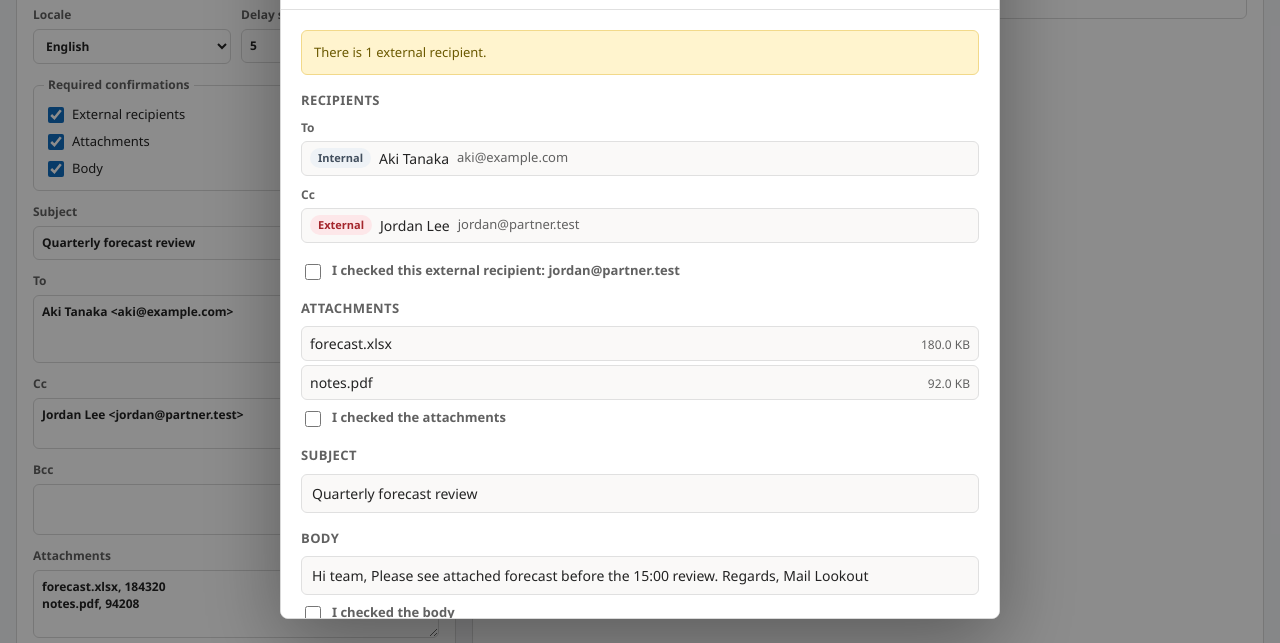
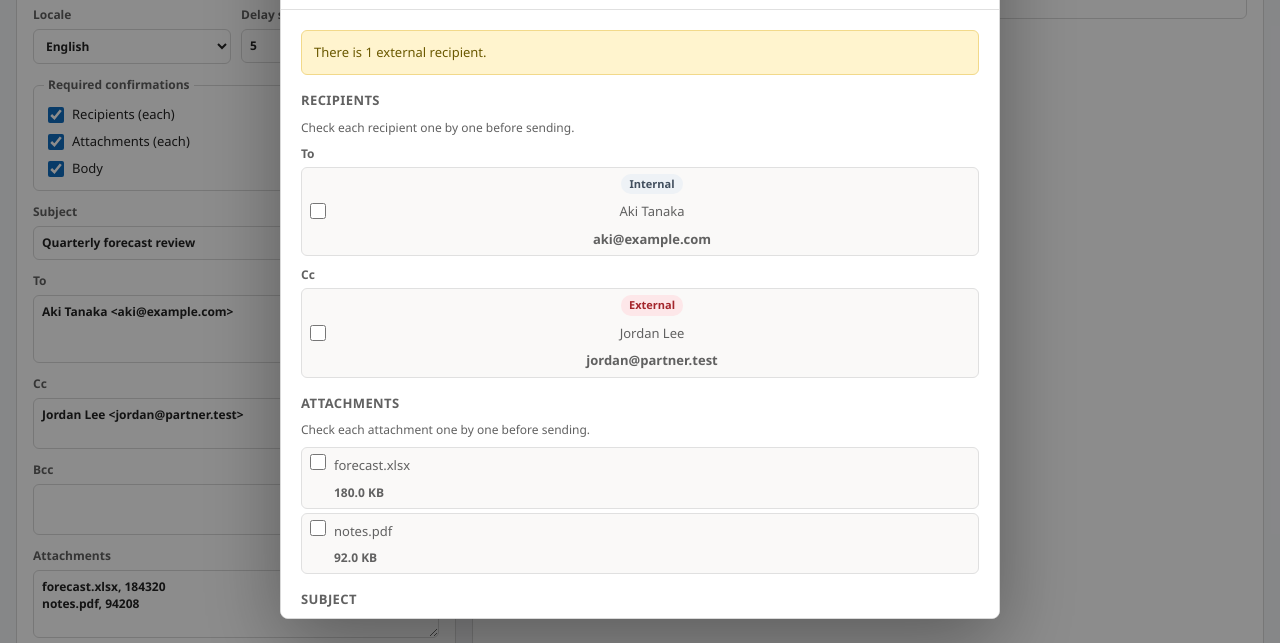
Before and after one commit to hjosugi/mail-lookout, a website built with Vite: page emulator.html in a window 1280 px wide. Both pictures are taken after a click on the button "Review send". Shown: the part 157-800 px from the top of the page. Built offline with nearby package versions, Linux system fonts and the light colour scheme.

Commit message:
feat: require recipient and attachment confirmation

```diff
--- a/src/config/defaults.ts
+++ b/src/config/defaults.ts
@@ -13,7 +13,7 @@ import type { Config } from "./types";
 export const defaultConfig: Config = {
   internalDomains: ["example.com"],
   sendDelaySeconds: 5,
-  requireExternalRecipientConfirmation: true,
+  requireRecipientConfirmation: true,
   requireAttachmentConfirmation: true,
   requireBodyConfirmation: true,
   attachmentKeywords: [
--- a/src/config/types.ts
+++ b/src/config/types.ts
@@ -15,8 +15,8 @@ export interface Config {
   readonly internalDomains: readonly string[];
   /** Seconds to count down before the send button turns on. */
   readonly sendDelaySeconds: number;
-  /** Require a per-address check for each external recipient. */
-  readonly requireExternalRecipientConfirmation: boolean;
+  /** Require a per-recipient check for every recipient across To/Cc/Bcc. */
+  readonly requireRecipientConfirmation: boolean;
   /** Require a check that attachments were reviewed. */
   readonly requireAttachmentConfirmation: boolean;
   /** Require a check that the body was reviewed. */
--- a/src/dialog/dialog.css
+++ b/src/dialog/dialog.css
@@ -193,11 +193,48 @@ body {
   color: var(--so-external-fg);
 }
 
-.so-confirm-list {
-  margin-top: 10px;
+.so-confirm-hint {
+  margin: 0 0 8px;
+  font-size: 12px;
+  color: var(--so-fg-muted);
+}
+
+/* A recipient or attachment row that doubles as a confirmation checkbox. */
+.so-recipient-check,
+.so-attachment-check {
+  cursor: pointer;
+}
+
+.so-attachment-check {
+  align-items: center;
+  justify-content: flex-start;
+}
+
+.so-recipient-check > input[type="checkbox"],
+.so-attachment-check > input[type="checkbox"] {
+  width: 16px;
+  height: 16px;
+  margin: 0;
+  accent-color: var(--so-accent);
+  flex: 0 0 auto;
+}
+
+.so-recipient-check > .so-check-label {
   display: flex;
-  flex-direction: column;
-  gap: 6px;
+  align-items: center;
+  flex-wrap: wrap;
+  gap: 8px;
+  flex: 1 1 auto;
+  margin: 0;
+}
+
+.so-attachment-check > .so-check-label {
+  display: flex;
+  align-items: baseline;
+  justify-content: space-between;
+  gap: 8px;
+  flex: 1 1 auto;
+  margin: 0;
 }
 
 .so-attachment-list {
--- a/src/dialog/render.ts
+++ b/src/dialog/render.ts
@@ -63,8 +63,8 @@ function el<K extends keyof HTMLElementTagNameMap>(
 
 /** Callbacks the controller passes in to react to user actions. */
 export interface DialogCallbacks {
-  readonly onExternalToggle: (email: string, checked: boolean) => void;
-  readonly onAttachmentsToggle: (checked: boolean) => void;
+  readonly onRecipientToggle: (index: number, checked: boolean) => void;
+  readonly onAttachmentToggle: (index: number, checked: boolean) => void;
   readonly onBodyToggle: (checked: boolean) => void;
   readonly onSend: () => void;
   readonly onBack: () => void;
@@ -131,8 +131,8 @@ function buildWarnings(warnings: readonly Warning[], messages: Messages): HTMLEl
   return el("ul", { className: "so-warnings" }, list);
 }
 
-/** Build one recipient row. */
-function buildRecipientRow(recipient: RecipientView, messages: Messages): HTMLElement {
+/** The inner content of a recipient line: badge, name, optional email. */
+function recipientContent(recipient: RecipientView, messages: Messages): Node[] {
   const badgeText = recipient.isExternal
     ? messages.recipients.externalBadge
     : messages.recipients.internalBadge;
@@ -141,26 +141,53 @@ function buildRecipientRow(recipient: RecipientView, messages: Messages): HTMLEl
 
   const name = recipient.displayName.trim();
   const primary = name.length > 0 ? name : recipient.emailAddress;
-  const nameEl = el("span", { className: "so-recipient-name", text: primary });
-
-  const children: Node[] = [badge, nameEl];
+  const children: Node[] = [badge, el("span", { className: "so-recipient-name", text: primary })];
   if (name.length > 0) {
     children.push(el("span", { className: "so-recipient-email", text: recipient.emailAddress }));
   }
-  return el("div", { className: "so-recipient" }, children);
+  return children;
+}
+
+/** A recipient together with its index in the model's recipient list. */
+interface IndexedRecipient {
+  readonly recipient: RecipientView;
+  readonly index: number;
+}
+
+/**
+ * Build one recipient row.
+ *
+ * When recipient confirmation is required, the row is a checkbox the
+ * user must tick one by one. Otherwise it is a static line.
+ */
+function buildRecipientRow(
+  entry: IndexedRecipient,
+  model: ReviewModel,
+  messages: Messages,
+  callbacks: DialogCallbacks,
+): HTMLElement {
+  const content = recipientContent(entry.recipient, messages);
+  if (model.requireRecipientConfirmation) {
+    return buildCheckboxRow("so-recipient so-recipient-check", content, (checked) => {
+      callbacks.onRecipientToggle(entry.index, checked);
+    });
+  }
+  return el("div", { className: "so-recipient" }, content);
 }
 
 /** Build the grouped recipient list for one field. */
 function buildFieldGroup(
   field: RecipientField,
-  recipients: readonly RecipientView[],
+  indexed: readonly IndexedRecipient[],
+  model: ReviewModel,
   messages: Messages,
+  callbacks: DialogCallbacks,
 ): HTMLElement | null {
-  const inField = recipients.filter((recipient) => recipient.field === field);
+  const inField = indexed.filter((entry) => entry.recipient.field === field);
   if (inField.length === 0) {
     return null;
   }
-  const rows = inField.map((recipient) => buildRecipientRow(recipient, messages));
+  const rows = inField.map((entry) => buildRecipientRow(entry, model, messages, callbacks));
   return el("div", { className: "so-field-group" }, [
     el("div", { className: "so-field-label", text: fieldLabel(field, messages) }),
     el("div", { className: "so-field-rows" }, rows),
@@ -182,6 +209,27 @@ function buildCheckbox(labelText: string, onToggle: (checked: boolean) => void):
   return el("div", { className: "so-check" }, [input, label]);
 }
 
+/**
+ * Build a checkbox whose label is arbitrary content, not just text.
+ *
+ * Used for per-recipient and per-attachment rows, where the label is
+ * the recipient or file itself. Clicking the row toggles the box.
+ */
+function buildCheckboxRow(
+  className: string,
+  content: readonly Node[],
+  onToggle: (checked: boolean) => void,
+): HTMLElement {
+  inputCounter += 1;
+  const id = `so-check-${inputCounter}`;
+  const input = el("input", { type: "checkbox", id });
+  input.addEventListener("change", () => {
+    onToggle(input.checked);
+  });
+  const label = el("label", { className: "so-check-label", htmlFor: id }, content);
+  return el("div", { className }, [input, label]);
+}
+
 /** Build the recipients section. */
 function buildRecipientsSection(
   model: ReviewModel,
@@ -195,26 +243,22 @@ function buildRecipientsSection(
   if (model.recipients.length === 0) {
     children.push(el("p", { className: "so-empty", text: messages.recipients.none }));
   } else {
+    if (model.requireRecipientConfirmation) {
+      children.push(
+        el("p", { className: "so-confirm-hint", text: messages.recipients.confirmHint }),
+      );
+    }
+    const indexed: IndexedRecipient[] = model.recipients.map((recipient, index) => ({
+      recipient,
+      index,
+    }));
     const fields: RecipientField[] = ["to", "cc", "bcc"];
     for (const field of fields) {
-      const group = buildFieldGroup(field, model.recipients, messages);
+      const group = buildFieldGroup(field, indexed, model, messages, callbacks);
       if (group) {
         children.push(group);
       }
     }
-  }
-
-  if (model.requireExternalRecipientConfirmation) {
-    const confirmList = el(
-      "div",
-      { className: "so-confirm-list" },
-      model.externalEmails.map((email) =>
-        buildCheckbox(`${messages.recipients.confirmExternal}: ${email}`, (checked) => {
-          callbacks.onExternalToggle(email, checked);
-        }),
-      ),
-    );
-    children.push(confirmList);
   }
 
   return el("section", { className: "so-section" }, children);
@@ -233,25 +277,27 @@ function buildAttachmentsSection(
   if (model.attachments.length === 0) {
     children.push(el("p", { className: "so-empty", text: messages.attachments.none }));
   } else {
-    const rows = model.attachments.map((attachment: AttachmentView) => {
+    if (model.requireAttachmentConfirmation) {
+      children.push(
+        el("p", { className: "so-confirm-hint", text: messages.attachments.confirmHint }),
+      );
+    }
+    const rows = model.attachments.map((attachment: AttachmentView, index: number) => {
       const size = formatSize(attachment.sizeBytes);
-      const rowChildren: Node[] = [
+      const content: Node[] = [
         el("span", { className: "so-attachment-name", text: attachment.name }),
       ];
       if (size.length > 0) {
-        rowChildren.push(el("span", { className: "so-attachment-size", text: size }));
+        content.push(el("span", { className: "so-attachment-size", text: size }));
       }
-      return el("div", { className: "so-attachment" }, rowChildren);
+      if (model.requireAttachmentConfirmation) {
+        return buildCheckboxRow("so-attachment so-attachment-check", content, (checked) => {
+          callbacks.onAttachmentToggle(index, checked);
+        });
+      }
+      return el("div", { className: "so-attachment" }, content);
     });
     children.push(el("div", { className: "so-attachment-list" }, rows));
-
-    if (model.requireAttachmentConfirmation) {
-      children.push(
-        buildCheckbox(messages.attachments.confirm, (checked) => {
-          callbacks.onAttachmentsToggle(checked);
-        }),
-      );
-    }
   }
 
   return el("section", { className: "so-section" }, children);
--- a/src/domain/review.ts
+++ b/src/domain/review.ts
@@ -59,7 +59,7 @@ export interface ReviewModel {
   readonly externalEmails: readonly string[];
   readonly warnings: readonly Warning[];
   readonly sendDelaySeconds: number;
-  readonly requireExternalRecipientConfirmation: boolean;
+  readonly requireRecipientConfirmation: boolean;
   readonly requireAttachmentConfirmation: boolean;
   readonly requireBodyConfirmation: boolean;
 }
@@ -117,10 +117,10 @@ export function buildReviewModel(snapshot: MessageSnapshot, config: Config): Rev
   const sendDelaySeconds = Math.max(0, Math.floor(config.sendDelaySeconds));
 
   // A confirmation is required only when it is both turned on and
-  // there is something to confirm. No external recipients means no
-  // external confirmation, and so on.
-  const requireExternalRecipientConfirmation =
-    config.requireExternalRecipientConfirmation && externalEmails.length > 0;
+  // there is something to confirm. No recipients means no recipient
+  // confirmation, no attachments means no attachment confirmation.
+  const requireRecipientConfirmation =
+    config.requireRecipientConfirmation && recipients.length > 0;
   const requireAttachmentConfirmation =
     config.requireAttachmentConfirmation && attachments.length > 0;
   const requireBodyConfirmation = config.requireBodyConfirmation;
@@ -133,7 +133,7 @@ export function buildReviewModel(snapshot: MessageSnapshot, config: Config): Rev
     externalEmails,
     warnings,
     sendDelaySeconds,
-    requireExternalRecipientConfirmation,
+    requireRecipientConfirmation,
     requireAttachmentConfirmation,
     requireBodyConfirmation,
   };
@@ -146,9 +146,10 @@ export function buildReviewModel(snapshot: MessageSnapshot, config: Config): Rev
  * send delay has elapsed.
  */
 export interface ReviewState {
-  /** External addresses the user has confirmed one by one. */
-  readonly confirmedExternalEmails: ReadonlySet<string>;
-  readonly attachmentsConfirmed: boolean;
+  /** Indices of recipients the user has confirmed one by one. */
+  readonly confirmedRecipients: ReadonlySet<number>;
+  /** Indices of attachments the user has confirmed one by one. */
+  readonly confirmedAttachments: ReadonlySet<number>;
   readonly bodyConfirmed: boolean;
   readonly delayElapsed: boolean;
 }
@@ -161,19 +162,29 @@ export interface ReviewState {
  */
 export function initialReviewState(model: ReviewModel): ReviewState {
   return {
-    confirmedExternalEmails: new Set<string>(),
-    attachmentsConfirmed: !model.requireAttachmentConfirmation,
+    confirmedRecipients: new Set<number>(),
+    confirmedAttachments: new Set<number>(),
     bodyConfirmed: !model.requireBodyConfirmation,
     delayElapsed: model.sendDelaySeconds === 0,
   };
 }
 
+/** True when every index from 0 to count-1 is present in the set. */
+function allIndicesConfirmed(count: number, confirmed: ReadonlySet<number>): boolean {
+  for (let index = 0; index < count; index += 1) {
+    if (!confirmed.has(index)) {
+      return false;
+    }
+  }
+  return true;
+}
+
 /**
  * Decide if the user may send now.
  *
- * The delay must be over, and every required confirmation must
- * be satisfied. For external recipients, every external address
- * must be individually confirmed.
+ * The delay must be over, and every required confirmation must be
+ * satisfied. When recipient or attachment confirmation is required,
+ * every recipient and every attachment must be checked one by one.
  */
 export function canSend(model: ReviewModel, state: ReviewState): boolean {
   if (!state.delayElapsed) {
@@ -182,15 +193,17 @@ export function canSend(model: ReviewModel, state: ReviewState): boolean {
   if (model.requireBodyConfirmation && !state.bodyConfirmed) {
     return false;
   }
-  if (model.requireAttachmentConfirmation && !state.attachmentsConfirmed) {
+  if (
+    model.requireRecipientConfirmation &&
+    !allIndicesConfirmed(model.recipients.length, state.confirmedRecipients)
+  ) {
     return false;
   }
-  if (model.requireExternalRecipientConfirmation) {
-    for (const email of model.externalEmails) {
-      if (!state.confirmedExternalEmails.has(email)) {
-        return false;
-      }
-    }
+  if (
+    model.requireAttachmentConfirmation &&
+    !allIndicesConfirmed(model.attachments.length, state.confirmedAttachments)
+  ) {
+    return false;
   }
   return true;
 }
--- a/src/emulator/emulator.ts
+++ b/src/emulator/emulator.ts
@@ -181,7 +181,7 @@ function configFromForm() {
   return {
     ...defaultConfig,
     sendDelaySeconds: Number(query<HTMLInputElement>("#emu-delay").value),
-    requireExternalRecipientConfirmation: query<HTMLInputElement>("#emu-require-external").checked,
+    requireRecipientConfirmation: query<HTMLInputElement>("#emu-require-recipients").checked,
     requireAttachmentConfirmation: query<HTMLInputElement>("#emu-require-attachments").checked,
     requireBodyConfirmation: query<HTMLInputElement>("#emu-require-body").checked,
     fallbackLocale: query<HTMLSelectElement>("#emu-locale").value as LocaleTag,
@@ -225,18 +225,24 @@ function mountReview(model: ReviewModel, locale: LocaleTag): void {
   let state: ReviewState = initialReviewState(model);
 
   const handle = renderDialog(model, messages, {
-    onExternalToggle(email, checked) {
-      const next = new Set(state.confirmedExternalEmails);
+    onRecipientToggle(index, checked) {
+      const next = new Set(state.confirmedRecipients);
       if (checked) {
-        next.add(email);
+        next.add(index);
       } else {
-        next.delete(email);
+        next.delete(index);
       }
-      state = { ...state, confirmedExternalEmails: next };
+      state = { ...state, confirmedRecipients: next };
       handle.setSendEnabled(canSend(model, state));
     },
-    onAttachmentsToggle(checked) {
-      state = { ...state, attachmentsConfirmed: checked };
+    onAttachmentToggle(index, checked) {
+      const next = new Set(state.confirmedAttachments);
+      if (checked) {
+        next.add(index);
+      } else {
+        next.delete(index);
+      }
+      state = { ...state, confirmedAttachments: next };
       handle.setSendEnabled(canSend(model, state));
     },
     onBodyToggle(checked) {
@@ -315,8 +321,8 @@ function renderShell(): void {
 
         <fieldset class="ml-checks">
           <legend>Required confirmations</legend>
-          <label><input id="emu-require-external" type="checkbox" checked /> External recipients</label>
-          <label><input id="emu-require-attachments" type="checkbox" checked /> Attachments</label>
+          <label><input id="emu-require-recipients" type="checkbox" checked /> Recipients (each)</label>
+          <label><input id="emu-require-attachments" type="checkbox" checked /> Attachments (each)</label>
           <label><input id="emu-require-body" type="checkbox" checked /> Body</label>
         </fieldset>
 
--- a/src/i18n/locales/en.ts
+++ b/src/i18n/locales/en.ts
@@ -23,12 +23,12 @@ export const en: Messages = {
   recipients: {
     externalBadge: "External",
     internalBadge: "Internal",
-    confirmExternal: "I checked this external recipient",
+    confirmHint: "Check each recipient one by one before sending.",
     none: "No recipients",
   },
   attachments: {
     none: "No attachments",
-    confirm: "I checked the attachments",
+    confirmHint: "Check each attachment one by one before sending.",
   },
   body: {
     confirm: "I checked the body",
--- a/src/i18n/locales/ja.ts
+++ b/src/i18n/locales/ja.ts
@@ -23,12 +23,12 @@ export const ja: Messages = {
   recipients: {
     externalBadge: "社外",
     internalBadge: "社内",
-    confirmExternal: "この社外の宛先を確認しました",
+    confirmHint: "宛先を1人ずつ確認してチェックしてください。",
     none: "宛先がありません",
   },
   attachments: {
     none: "添付ファイルはありません",
-    confirm: "添付ファイルを確認しました",
+    confirmHint: "添付ファイルを1つずつ確認してチェックしてください。",
   },
   body: {
     confirm: "本文を確認しました",
--- a/src/i18n/types.ts
+++ b/src/i18n/types.ts
@@ -31,12 +31,12 @@ export interface Messages {
   readonly recipients: {
     readonly externalBadge: string;
     readonly internalBadge: string;
-    readonly confirmExternal: string;
+    readonly confirmHint: string;
     readonly none: string;
   };
   readonly attachments: {
     readonly none: string;
-    readonly confirm: string;
+    readonly confirmHint: string;
   };
   readonly body: {
     readonly confirm: string;
```
Also changed, not shown: README.ja.md (+5 -6 lines), src/dialog/dialog.ts (+13 -7 lines), test/messaging.test.ts (+9 -4 lines), test/review.test.ts (+20 -15 lines), README.md.
